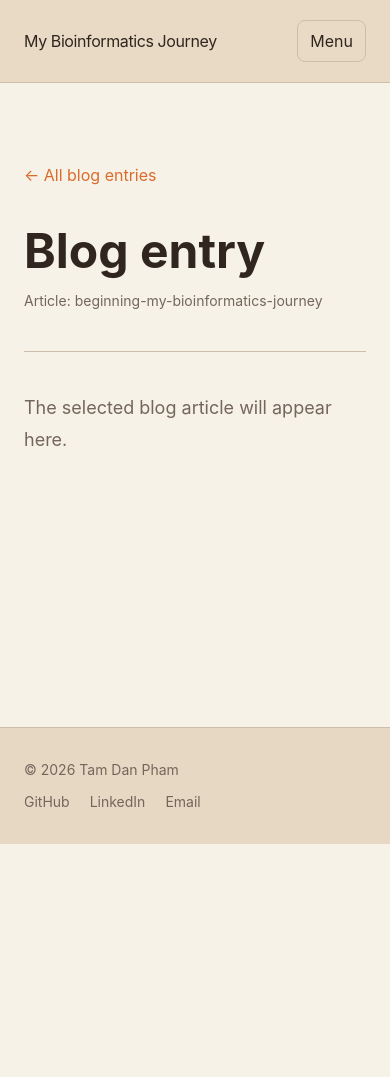
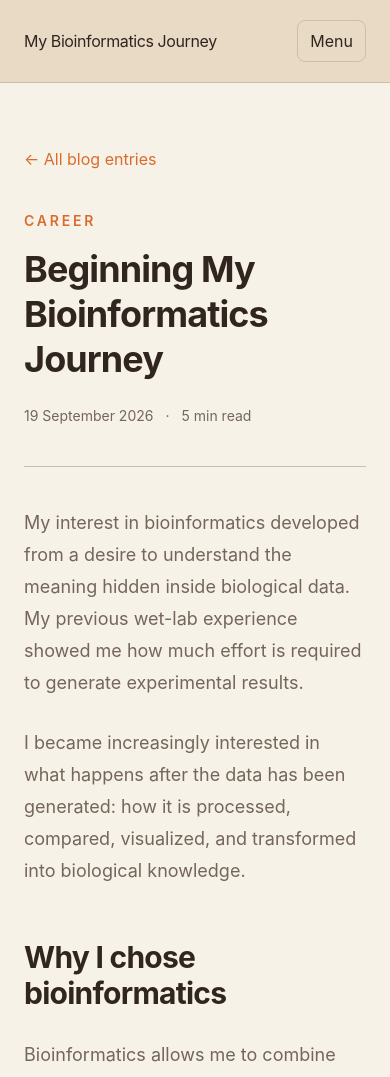
Before and after one commit to tamdanp01-beep/MyBlog, a React (Vite) app: page /blog/beginning-my-bioinformatics-journey in a window 390 px wide. Shown: the top 1077 px of the page. Before the commit the page ends 844 px from the top, so only its background shows below. Built offline with nearby package versions, Linux system fonts and the light colour scheme.

Commit message:
Build data-driven blog article pages

```diff
--- /dev/null
+++ b/src/components/blog/ArticleContent.jsx
@@ -0,0 +1,85 @@
+function ArticleContent({ content }) {
+    if (!content?.length) {
+        return (
+            <p className="text-lg leading-8 text-[var(--color-text-muted)]">
+                This article is still being written.
+            </p>
+        );
+    }
+
+    return (
+        <div className="space-y-7">
+            {content.map((block, index) => {
+                const key = `${block.type}-${index}`;
+
+                if (block.type === "heading") {
+                    return (
+                        <h2
+                            key={key}
+                            className="pt-6 text-3xl font-bold tracking-tight text-[var(--color-text)]"
+                        >
+                            {block.text}
+                        </h2>
+                    );
+                }
+
+                if (block.type === "paragraph") {
+                    return (
+                        <p
+                            key={key}
+                            className="text-lg leading-8 text-[var(--color-text-muted)]"
+                        >
+                            {block.text}
+                        </p>
+                    );
+                }
+
+                if (block.type === "list") {
+                    return (
+                        <ul
+                            key={key}
+                            className="list-disc space-y-3 pl-7 text-lg leading-8 text-[var(--color-text-muted)]"
+                        >
+                            {block.items.map((item) => (
+                                <li key={item}>{item}</li>
+                            ))}
+                        </ul>
+                    );
+                }
+
+                if (block.type === "code") {
+                    return (
+                        <pre
+                            key={key}
+                            className="overflow-x-auto rounded-2xl bg-[#30261f] p-6 text-sm leading-7 text-[#fffdf8]"
+                        >
+                            <code>{block.code}</code>
+                        </pre>
+                    );
+                }
+
+                if (block.type === "image") {
+                    return (
+                        <figure key={key} className="py-4">
+                            <img
+                                src={block.src}
+                                alt={block.alt}
+                                className="w-full rounded-2xl border border-[var(--color-border)] object-cover"
+                            />
+
+                            {block.caption && (
+                                <figcaption className="mt-3 text-center text-sm text-[var(--color-text-muted)]">
+                                    {block.caption}
+                                </figcaption>
+                            )}
+                        </figure>
+                    );
+                }
+
+                return null;
+            })}
+        </div>
+    );
+}
+
+export default ArticleContent;
--- a/src/components/blog/BlogCard.jsx
+++ b/src/components/blog/BlogCard.jsx
@@ -1,12 +1,6 @@
 import { Link } from "react-router";
 
-function formatDate(date) {
-    return new Intl.DateTimeFormat("en-GB", {
-        day: "numeric",
-        month: "long",
-        year: "numeric",
-    }).format(new Date(date));
-}
+import { formatDate } from "../../utils/formatDate";
 
 function BlogCard({ post }) {
     return (
--- a/src/data/blogPosts.js
+++ b/src/data/blogPosts.js
@@ -5,8 +5,50 @@ export const blogPosts = [
         title: "Beginning My Bioinformatics Journey",
         date: "2026-09-19",
         category: "Career",
+        readingTime: "5 min read",
         preview:
             "Why I moved from wet-lab biology toward bioinformatics and what I hope to discover through computational research...",
+        content: [
+            {
+                type: "paragraph",
+                text: "My interest in bioinformatics developed from a desire to understand the meaning hidden inside biological data. My previous wet-lab experience showed me how much effort is required to generate experimental results.",
+            },
+            {
+                type: "paragraph",
+                text: "I became increasingly interested in what happens after the data has been generated: how it is processed, compared, visualized, and transformed into biological knowledge.",
+            },
+            {
+                type: "heading",
+                text: "Why I chose bioinformatics",
+            },
+            {
+                type: "paragraph",
+                text: "Bioinformatics allows me to combine biology, programming, statistics, and analytical thinking. I want to use these skills to identify patterns and connections that may not be immediately visible in raw experimental data.",
+            },
+            {
+                type: "list",
+                items: [
+                    "Develop stronger programming and data-analysis skills",
+                    "Learn reproducible computational research workflows",
+                    "Understand genomic and transcriptomic datasets",
+                    "Create tools that make biological data easier to explore",
+                ],
+            },
+            {
+                type: "heading",
+                text: "What I will document",
+            },
+            {
+                type: "paragraph",
+                text: "On this website, I will document research projects, technical challenges, lessons from university, and small applications that I build while developing as a bioinformatician.",
+            },
+            {
+                type: "image",
+                src: "/blog-images/rna-editing-workflow.png",
+                alt: "Diagram showing the RNA-editing analysis workflow",
+                caption: "Overview of my RNA-editing analysis workflow.",
+            },
+        ],
     },
     {
         id: 2,
@@ -16,6 +58,12 @@ export const blogPosts = [
         category: "Research",
         preview:
             "My first steps in filtering RNA-editing sites, examining sequence contexts, and creating appropriate background datasets...",
+        content: [
+            {
+                type: "paragraph",
+                text: "This article is currently being developed. More details will be added soon.",
+            },
+        ],
     },
     {
         id: 3,
@@ -25,6 +73,12 @@ export const blogPosts = [
         category: "Bioinformatics",
         preview:
             "A reflection on working with genomic coordinates, sequence extraction, k-mers, and reproducible analysis workflows...",
+        content: [
+            {
+                type: "paragraph",
+                text: "This article is currently being developed. More details will be added soon.",
+            },
+        ],
     },
     {
         id: 4,
@@ -34,6 +88,12 @@ export const blogPosts = [
         category: "Programming",
         preview:
             "How I started building a modular website with React, Tailwind CSS, reusable components, and client-side routing...",
+        content: [
+            {
+                type: "paragraph",
+                text: "This article is currently being developed. More details will be added soon.",
+            },
+        ],
     },
     {
         id: 5,
@@ -43,5 +103,11 @@ export const blogPosts = [
         category: "Career",
         preview:
             "What motivated my transition toward bioinformatics and how my previous laboratory experience shapes my approach...",
+        content: [
+            {
+                type: "paragraph",
+                text: "This article is currently being developed. More details will be added soon.",
+            },
+        ],
     },
 ];
--- a/src/pages/BlogPostPage.jsx
+++ b/src/pages/BlogPostPage.jsx
@@ -1,26 +1,118 @@
 import { Link, useParams } from "react-router";
+
+import ArticleContent from "../components/blog/ArticleContent";
+import { blogPosts } from "../data/blogPosts";
+import { formatDate } from "../utils/formatDate";
 
 function BlogPostPage() {
   const { slug } = useParams();
 
+  const currentPostIndex = blogPosts.findIndex((post) => post.slug === slug);
+  const post = blogPosts[currentPostIndex];
+
+  if (!post) {
     return (
-        <article className="mx-auto max-w-3xl px-6 py-20">
+      <div className="mx-auto flex min-h-[65vh] max-w-3xl flex-col items-center justify-center px-6 text-center">
+        <p className="text-sm font-semibold uppercase tracking-[0.2em] text-[var(--color-accent)]">
+          Article not found
+        </p>
+
+        <h1 className="mt-4 text-4xl font-bold">
+          This blog entry does not exist
+        </h1>
+
         <Link
           to="/blog"
-                className="font-medium text-[#d96c2c] hover:text-[#a94718]"
+          className="mt-8 rounded-full bg-[var(--color-accent)] px-6 py-3 font-semibold text-white hover:bg-[var(--color-accent-dark)]"
+        >
+          Return to the blog
+        </Link>
+      </div>
+    );
+  }
+
+  const newerPost =
+    currentPostIndex > 0 ? blogPosts[currentPostIndex - 1] : null;
+
+  const olderPost =
+    currentPostIndex < blogPosts.length - 1
+      ? blogPosts[currentPostIndex + 1]
+      : null;
+
+  return (
+    <article className="mx-auto max-w-3xl px-6 py-16 sm:py-20">
+      <Link
+        to="/blog"
+        className="font-semibold text-[var(--color-accent)] hover:text-[var(--color-accent-dark)]"
       >
         ← All blog entries
       </Link>
 
-            <h1 className="mt-10 text-5xl font-bold">Blog entry</h1>
+      <header className="mt-10">
+        <p className="text-sm font-semibold uppercase tracking-[0.2em] text-[var(--color-accent)]">
+          {post.category}
+        </p>
 
-            <p className="mt-4 text-sm text-[#74665b]">Article: {slug}</p>
+        <h1 className="mt-4 text-4xl leading-tight font-bold tracking-tight sm:text-6xl">
+          {post.title}
+        </h1>
 
-            <hr className="my-10 border-[#cdbda9]" />
+        <div className="mt-6 flex flex-wrap items-center gap-3 text-sm text-[var(--color-text-muted)]">
+          <time dateTime={post.date}>{formatDate(post.date)}</time>
 
-            <p className="text-lg leading-8 text-[#74665b]">
-                The selected blog article will appear here.
-            </p>
+          {post.readingTime && (
+            <>
+              <span aria-hidden="true">·</span>
+              <span>{post.readingTime}</span>
+            </>
+          )}
+        </div>
+      </header>
+
+      <hr className="my-10 border-[var(--color-border)]" />
+
+      <ArticleContent content={post.content} />
+
+      <hr className="my-12 border-[var(--color-border)]" />
+
+      <nav
+        className="grid gap-6 sm:grid-cols-2"
+        aria-label="Article navigation"
+      >
+        <div>
+          {newerPost && (
+            <Link
+              to={`/blog/${newerPost.slug}`}
+              className="group block rounded-2xl border border-[var(--color-border)] bg-[var(--color-surface)] p-5 hover:border-[var(--color-accent)]"
+            >
+              <span className="text-sm text-[var(--color-text-muted)]">
+                ← Newer article
+              </span>
+
+              <span className="mt-2 block font-bold group-hover:text-[var(--color-accent)]">
+                {newerPost.title}
+              </span>
+            </Link>
+          )}
+        </div>
+
+        <div>
+          {olderPost && (
+            <Link
+              to={`/blog/${olderPost.slug}`}
+              className="group block rounded-2xl border border-[var(--color-border)] bg-[var(--color-surface)] p-5 text-right hover:border-[var(--color-accent)]"
+            >
+              <span className="text-sm text-[var(--color-text-muted)]">
+                Older article →
+              </span>
+
+              <span className="mt-2 block font-bold group-hover:text-[var(--color-accent)]">
+                {olderPost.title}
+              </span>
+            </Link>
+          )}
+        </div>
+      </nav>
     </article>
   );
 }
--- /dev/null
+++ b/src/utils/formatDate.js
@@ -0,0 +1,7 @@
+export function formatDate(date) {
+    return new Intl.DateTimeFormat("en-GB", {
+        day: "numeric",
+        month: "long",
+        year: "numeric",
+    }).format(new Date(date));
+}
```
Lines whose indentation alone changed are shown as unchanged.
